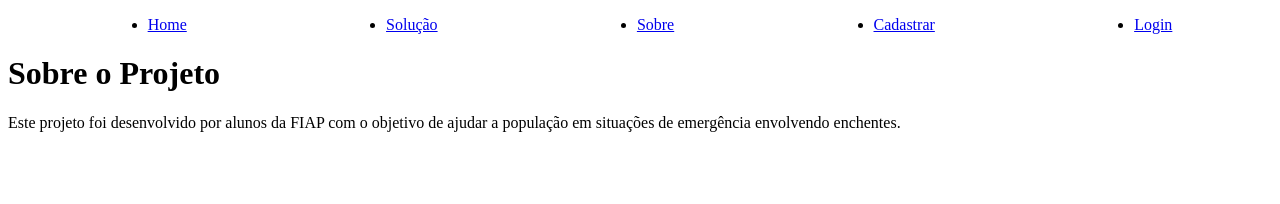
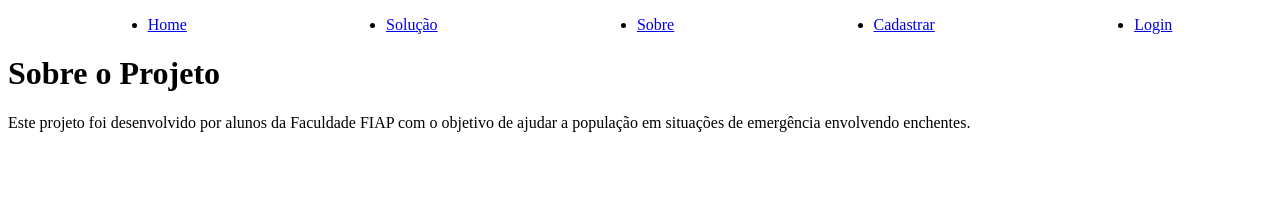
Before and after one commit to luccaPRL/Web_Dev_Global_Solution_2, a React (Vite) app in the folder projetogs/: page /sobre in a window 1280 px wide. Shown: the top 204 px of the page. Built offline with nearby package versions, Linux system fonts and the light colour scheme.

Commit message:
Update Sobre.jsx

```diff
--- a/projetogs/src/routes/Sobre.jsx
+++ b/projetogs/src/routes/Sobre.jsx
@@ -3,7 +3,7 @@ function Sobre() {
     <div className="p-6">
       <h1 className="text-2xl font-bold mb-4">Sobre o Projeto</h1>
       <p className="text-gray-700">
-        Este projeto foi desenvolvido por alunos da FIAP com o objetivo de ajudar a população
+        Este projeto foi desenvolvido por alunos da  Faculdade FIAP com o objetivo de ajudar a população
         em situações de emergência envolvendo enchentes.
       </p>
     </div>
```
